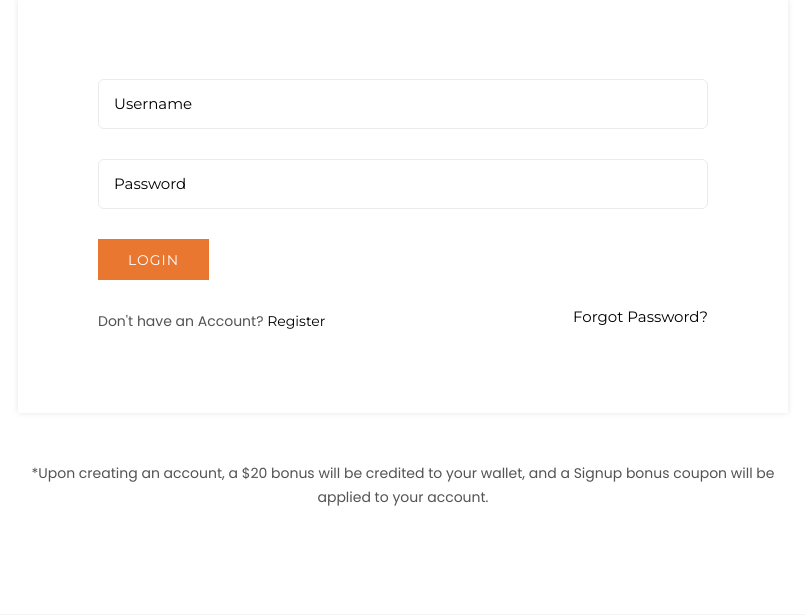
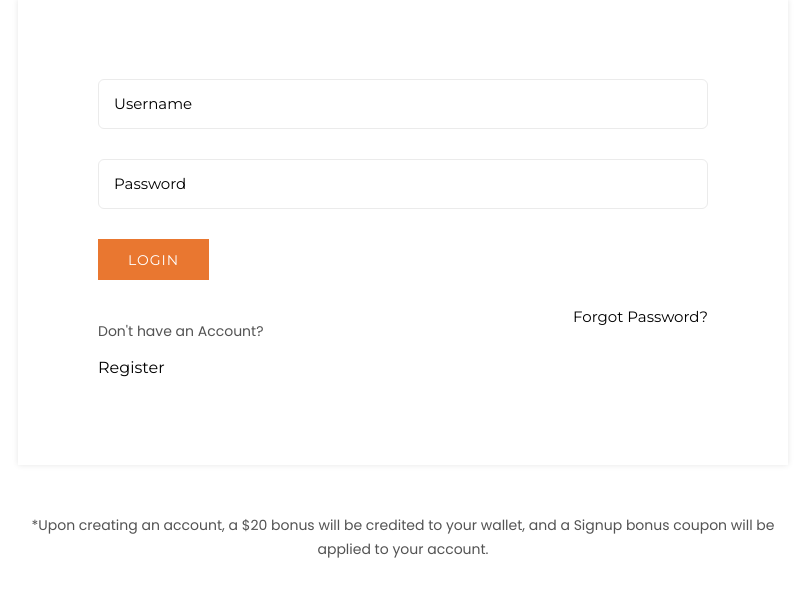
Before and after one commit to hamrazhakeem/BestView-, a Django app: page /login/ in a window 1280 px wide. Shown: the part 178-793 px from the top of the page, without its empty margins (237-1042 px from the left). Run offline with Django 5.2, Linux system fonts and the light colour scheme; some libraries are stand-ins or nearby versions.

Commit message:
Modify Sign in Page Styles

```diff
--- a/usershome/templates/usershome/signin.html
+++ b/usershome/templates/usershome/signin.html
@@ -115,6 +115,10 @@
         background-color: #001d35;
         opacity: 8%;
       }
+      .register-link {
+        margin-top: 10px; /* Adjust the margin-top value to increase or decrease the space */
+    }
+
 
 
 </style>
@@ -141,15 +145,12 @@
                                     <div class="login-toggle-btn">
                                         <a href="{% url 'forgot_password' %}" class="mt-3">Forgot Password?</a>
                                     </div>
-                                        <div>
-                                            <p style="display: inline;">Don't have an Account?</p>
-                                            <a href="{% url 'signup' %}" style="display: inline-block;">Register</a>
+                                    <div class="register-link">
+                                        <p>Don't have an Account?</p>
+                                        <a href="{% url 'signup' %}"><h6>Register </h6></a>
                                     </div>
                                 </form>
                             </div>
-
-
-
                         </div>
                             <div class="mt-5" style="text-align: center;">
                               <p>*Upon creating an account, a $20 bonus will be credited to your wallet, and a Signup bonus coupon will be applied to your account.</p>
```
Lines whose indentation alone changed are shown as unchanged.
